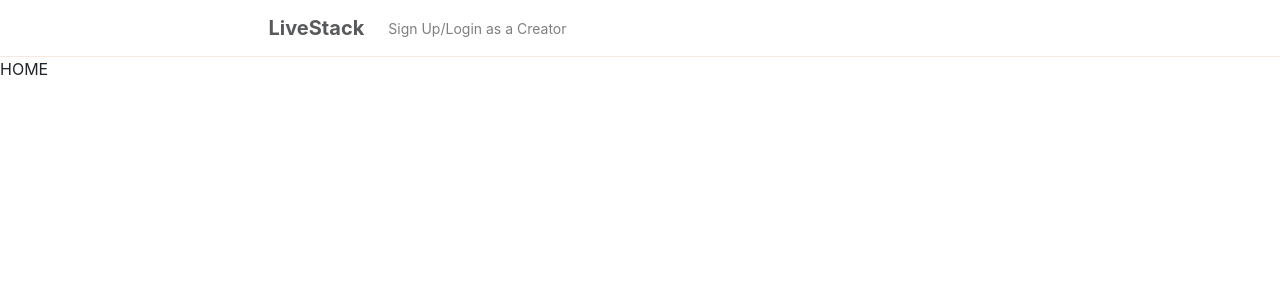
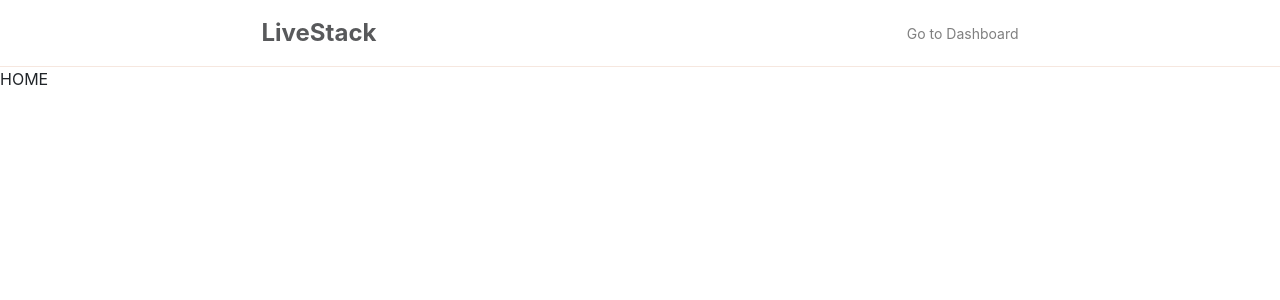
Before and after one commit to neecholai/livestream-poc-daily-co, a React (Create React App) app in the folder client/: page / in a window 1280 px wide. Shown: the top 300 px of the page. Built offline with nearby package versions, Linux system fonts and the light colour scheme.

Commit message:
styling bug fixes

```diff
--- a/client/src/Nav/Nav.scss
+++ b/client/src/Nav/Nav.scss
@@ -10,12 +10,14 @@
     }
     .navbar-brand {
         font-weight: bold;
+        font-size: 24px;
     }
     .nav-link {
         font-size: 14px;
     }
     nav {
-        max-width: 775px;
+        max-width: 785px;
         margin: auto;
+        padding: 10px 14px;
     }
 }
--- a/client/src/Nav/index.js
+++ b/client/src/Nav/index.js
@@ -14,11 +14,11 @@
 </Nav.Item>
 
 function SiteNav() {
-  const [isLoggedIn, setIsLoggedIn] = useState(false);
+  const [isLoggedIn, setIsLoggedIn] = useState(true);
 
   return (
     <div className="Navbar">
-      <Navbar color="light" light expand="xl">
+      <Navbar color="light" light expand="false">
         <Navbar.Brand className="logo" href="/">LiveStack</Navbar.Brand>
         <Nav navbar >
           {isLoggedIn
```
